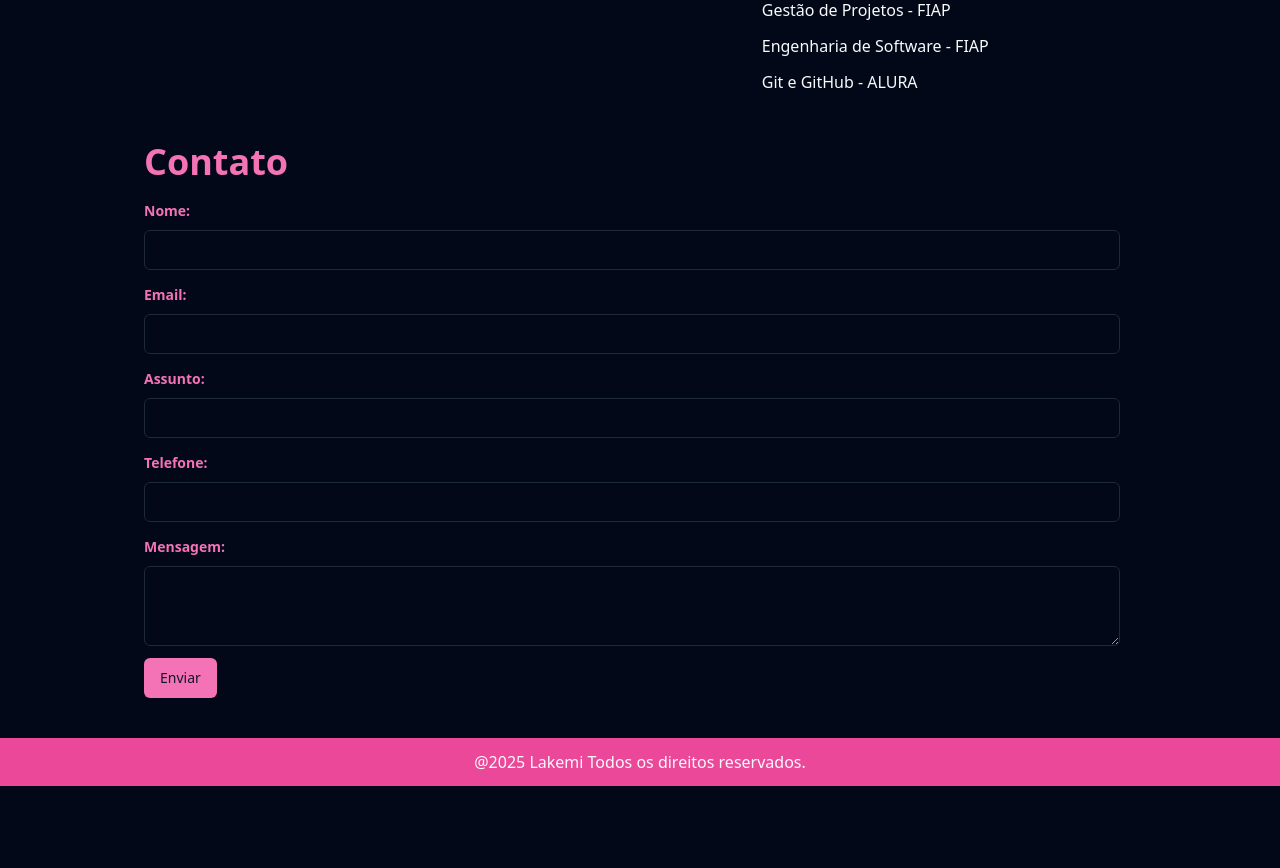
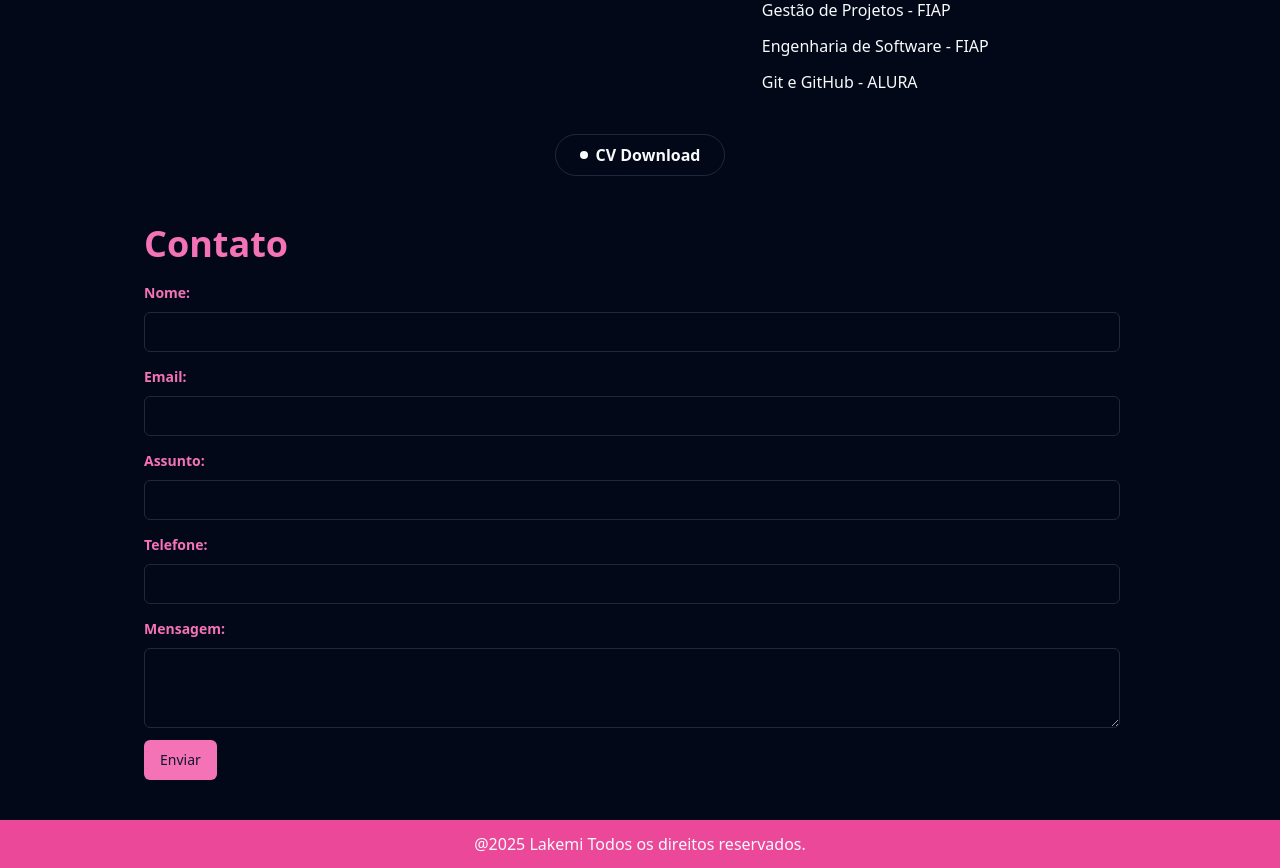
Before and after one commit to lakemi26/Portfolio, a Next.js app: page / in a window 1280 px wide. Shown: the part 1960-2828 px from the top of the page. Before the commit the page ends 2746 px from the top, so only its background shows below. Built offline with nearby package versions, Linux system fonts and the light colour scheme.

Commit message:
feat: add botão para download de cv

```diff
--- a/components/education/experienceSection.tsx
+++ b/components/education/experienceSection.tsx
@@ -1,6 +1,7 @@
 import React from "react";
 import { TextAnimate } from "../ui/text-animate";
 import TabList from "./tabList";
+import { InteractiveHoverButton } from "../ui/interactive-hover-button";
 
 const ExperienceSection = () => {
   return (
@@ -11,6 +12,9 @@ const ExperienceSection = () => {
         </TextAnimate>
       </div>
       <TabList />
+      <InteractiveHoverButton className="m-auto">
+        CV Download
+      </InteractiveHoverButton>
     </div>
   );
 };
```
